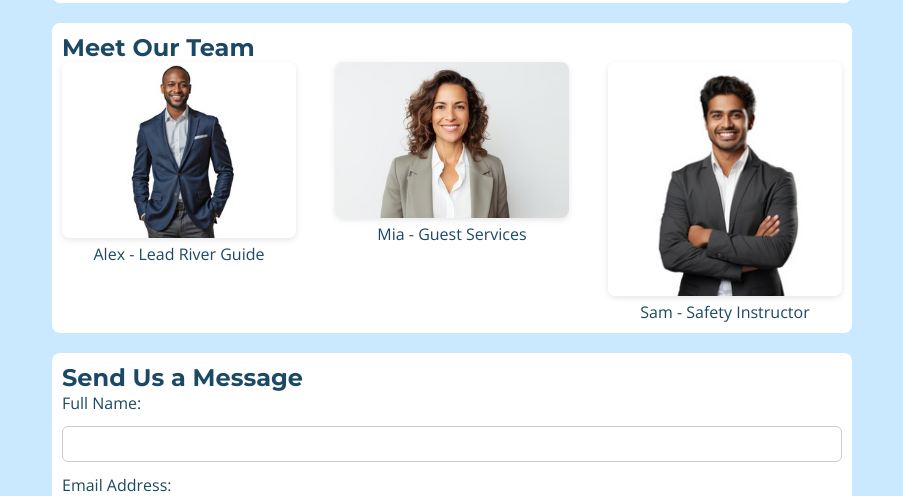
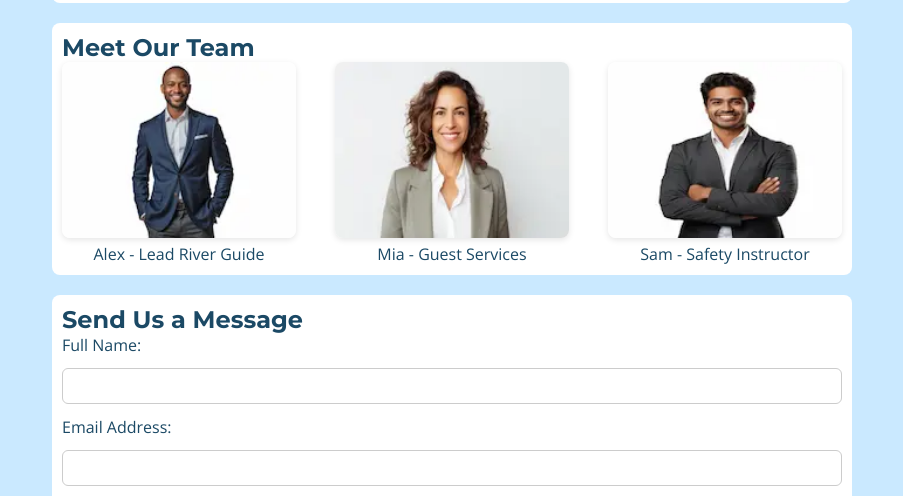
Before and after one commit to calvinkwash/WDD130, a plain HTML site: page wwr/contact.html in a window 1280 px wide. Shown: the part 686-1182 px from the top of the page, without its empty margins (188-1091 px from the left). Drawn offline with nearby package versions, Linux system fonts and the light colour scheme.

Commit message:
contact page

```diff
--- a/wwr/contact.html
+++ b/wwr/contact.html
@@ -40,15 +40,15 @@
       <h2>Meet Our Team</h2>
       <div class="team-gallery">
         <figure>
-          <img src="images/employee1.jpg" alt="Guide Alex" />
+          <img src="images/employee1.webp" alt="Guide Alex" />
           <figcaption>Alex - Lead River Guide</figcaption>
         </figure>
         <figure>
-          <img src="images/employee2.jpg" alt="Receptionist Mia" />
+          <img src="images/employee2.webp" alt="Receptionist Mia" />
           <figcaption>Mia - Guest Services</figcaption>
         </figure>
         <figure>
-          <img src="images/employee3.jpg" alt="Trainer Sam" />
+          <img src="images/employee3.webp" alt="Trainer Sam" />
           <figcaption>Sam - Safety Instructor</figcaption>
         </figure>
       </div>
```
Also changed, not shown: wwr/images/employee1.webp (added), wwr/images/employee2.webp (added), wwr/images/employee3.webp (added).
